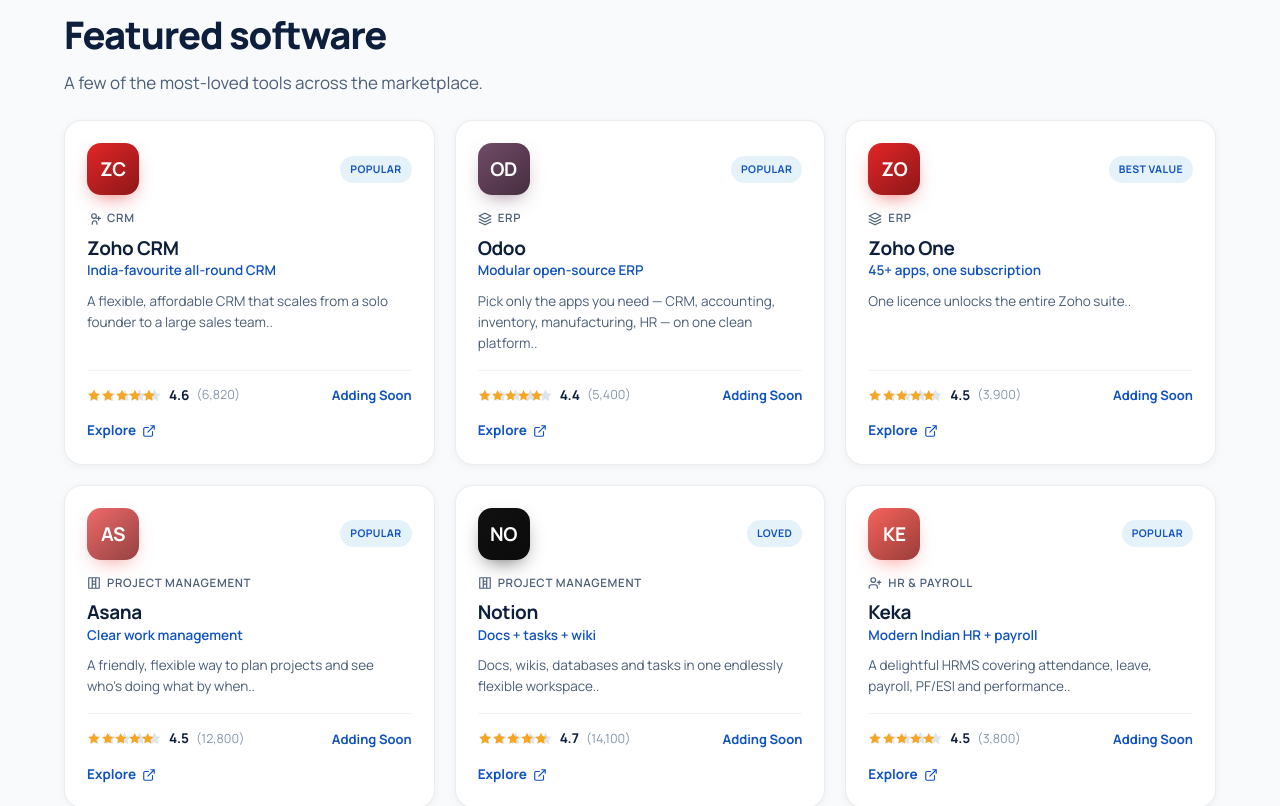
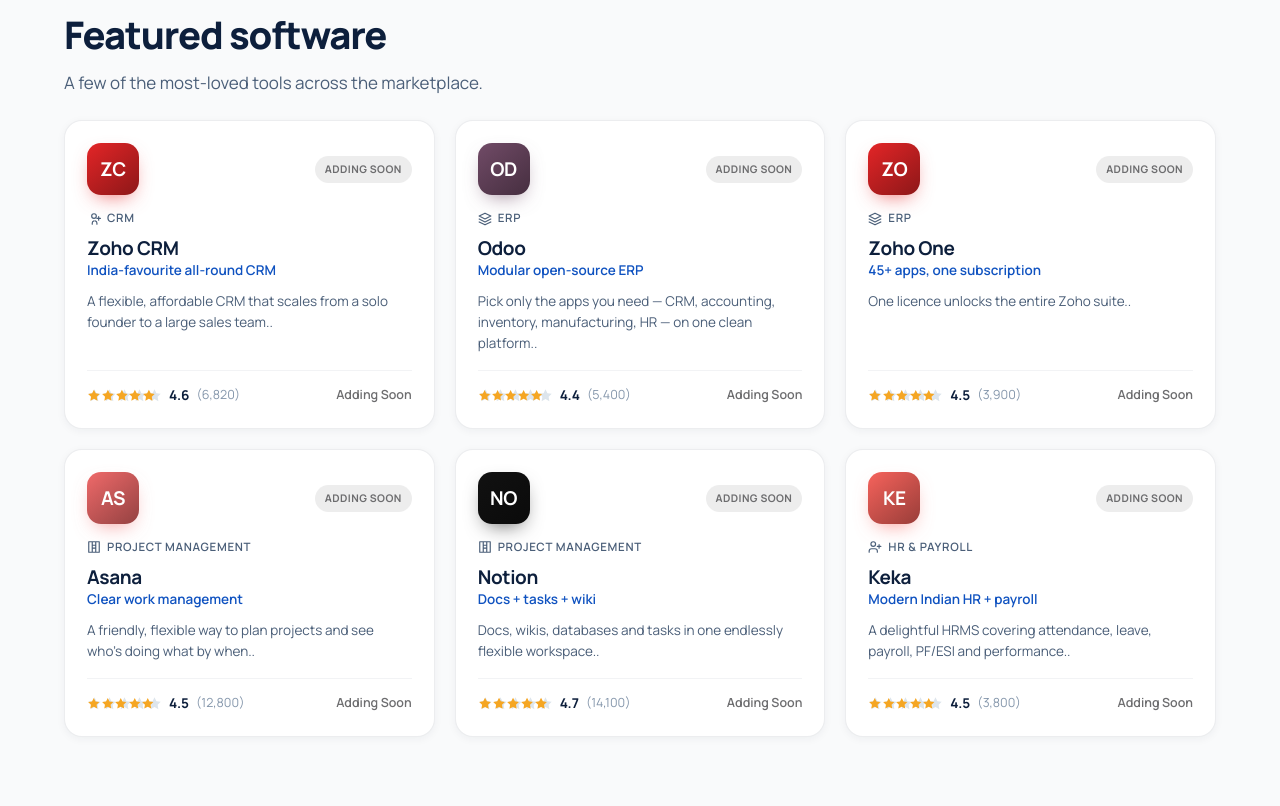
Before and after one commit to moqsoodahmed-pixel/LauncherDesk-frontend, a React (Vite) app: page /market in a window 1280 px wide. Shown: the part 1827-2633 px from the top of the page. Built offline with nearby package versions, Linux system fonts and the light colour scheme.

Commit message:
updated the frontend marketUI

```diff
--- a/src/assets/market.css
+++ b/src/assets/market.css
@@ -36,6 +36,10 @@
 .mk-card{background:#fff;border-radius:18px;border:1px solid var(--line);padding:22px;display:flex;flex-direction:column;
   box-shadow:var(--sh-sm);transition:transform .2s,box-shadow .2s,border-color .2s}
 .mk-card:hover{transform:translateY(-4px);box-shadow:var(--sh);border-color:rgba(4,125,204,.25)}
+.mk-card--soon{opacity:.65;cursor:default}
+.mk-card--soon:hover{transform:none;box-shadow:var(--sh-sm);border-color:var(--line)}
+.mk-badge--soon{background:rgba(109,109,111,.12);color:var(--grey);text-transform:uppercase;font-size:10.5px;font-weight:700;padding:5px 10px;border-radius:99px;font-family:var(--font);letter-spacing:.04em}
+.mk-price--soon{color:var(--grey);font-weight:600;font-size:12.5px}
 .mk-card-top{display:flex;align-items:center;justify-content:space-between;gap:10px;margin-bottom:14px}
 .mk-card h3{font-size:clamp(16px,2vw,19px);margin:10px 0 2px}
 .mk-tag{font-size:13.5px;color:var(--blue-dark);font-weight:600;font-family:var(--font)}
--- a/src/components/market/MarketUI.jsx
+++ b/src/components/market/MarketUI.jsx
@@ -206,6 +206,30 @@ export function ProductCard({ p }) {
   const iconPath = cat ? MI[cat.icon] : MI.spark
   const firstSentence = p.desc.split('. ')[0] + '.'
 
+  if (p.soon) {
+    return (
+      <div className="mk-card mk-card--soon reveal-up">
+        <div className="mk-card-top">
+          <Tile p={p} />
+          <span className="mk-badge mk-badge--soon">Adding Soon</span>
+        </div>
+        <div className="mk-cat-chip">
+          <svg className="mk-ci" viewBox="0 0 24 24" fill="none" stroke="currentColor" strokeWidth="2" strokeLinecap="round" strokeLinejoin="round">
+            <path d={iconPath}/>
+          </svg>
+          {cat ? cat.name : ''}
+        </div>
+        <h3>{p.name}</h3>
+        <p className="mk-tag">{p.tagline}</p>
+        <p className="mk-desc">{firstSentence}</p>
+        <div className="mk-card-foot">
+          <RateLine p={p} />
+          <span className="mk-price mk-price--soon">Adding Soon</span>
+        </div>
+      </div>
+    )
+  }
+
   return (
     <a className="mk-card reveal-up" href={`/market/product?id=${p.id}`}>
       <div className="mk-card-top">
--- a/src/data/market.js
+++ b/src/data/market.js
@@ -65,7 +65,7 @@ export const PRODUCTS = [
   /* ── CLM — rest coming soon ─────────────────────────────── */
   { id:'zoho-contracts', cat:'clm', soon:true, name:'Zoho Contracts', c:'#E42527', tagline:'CLM inside Zoho',               rating:4.4, reviews:600,  price:'Adding Soon', desc:"A straightforward contract lifecycle tool.", features:['Template-based authoring','Clause library & versioning','Approval workflows','Renewal & obligation alerts'],        url:'https://www.zoho.com/contracts/' },
   { id:'docusign-clm',   cat:'clm', soon:true, name:'DocuSign CLM',   c:'#F7B500', tagline:"E-sign leader's full CLM",      rating:4.4, reviews:2800, price:'Adding Soon',  badge:'Popular', desc:'Beyond e-signature, DocuSign CLM automates the whole agreement process.', features:['World-class e-signature','Automated document generation','Central contract repository','AI contract analytics'],   url:'https://www.docusign.com/products/clm' },
-  { id:'spotdraft',      cat:'clm', soon:true, name:'SpotDraft',       c:'#4F46E5', tagline:'CLM built for fast teams',      rating:4.6, reviews:500,  price:'Adding Soon',  badge:'Loved',   desc:'A modern, AI-first CLM loved by high-growth companies.',                     features:['AI-assisted drafting & review','Word & browser editing','Automated renewals','Contract analytics dashboard'],      url:'https://www.spotdraft.com/' },
+  { id:'spotdraft',      cat:'clm', soon:false, name:'SpotDraft',       c:'#4F46E5', tagline:'CLM built for fast teams',      rating:4.6, reviews:500,  price:'Custom pricing',  badge:'Loved',   desc:'A modern, AI-first CLM loved by high-growth companies. Draft in your browser or Word, negotiate, e-sign and never miss a renewal.',                     features:['AI-assisted drafting & review','Word & browser editing','Automated renewals','Contract analytics dashboard'],      url:'https://www.spotdraft.com/' },
   { id:'ironclad',       cat:'clm', soon:true, name:'Ironclad',        c:'#111827', tagline:'Enterprise contract platform',  rating:4.5, reviews:1100, price:'Adding Soon',                  desc:'A leading enterprise CLM with powerful workflow design and a smart repository.',                     features:['Visual workflow designer','Collaborative editor','AI-powered repository','Deep integrations'],                      url:'https://ironcladapp.com/' },
   { id:'pandadoc',       cat:'clm', soon:true, name:'PandaDoc',        c:'#22C55E', tagline:'Proposals, quotes & e-sign',   rating:4.5, reviews:3400, price:'Adding Soon',  desc:'A friendly document platform for proposals, quotes and contracts with e-signature.',                  features:['Drag-and-drop document builder','Legally-binding e-signatures','Templates & content library','Collect payments in-doc'], url:'https://www.pandadoc.com/' },
   { id:'leegality',      cat:'clm', soon:true, name:'Leegality',       c:'#0EA5E9', tagline:'India-first e-sign & stamping', rating:4.4, reviews:700,  price:'Adding Soon',                  desc:"India's document infrastructure platform — Aadhaar e-sign and digital stamping.",                     features:['Aadhaar & DSC e-sign','Digital stamp paper','Document workflows','India-compliant audit trail'],                   url:'https://www.leegality.com/' },
```
